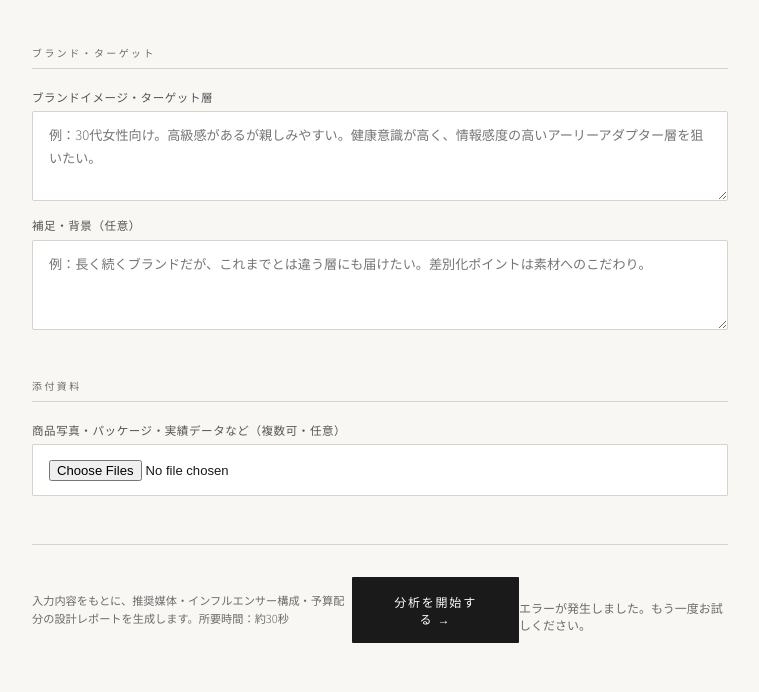
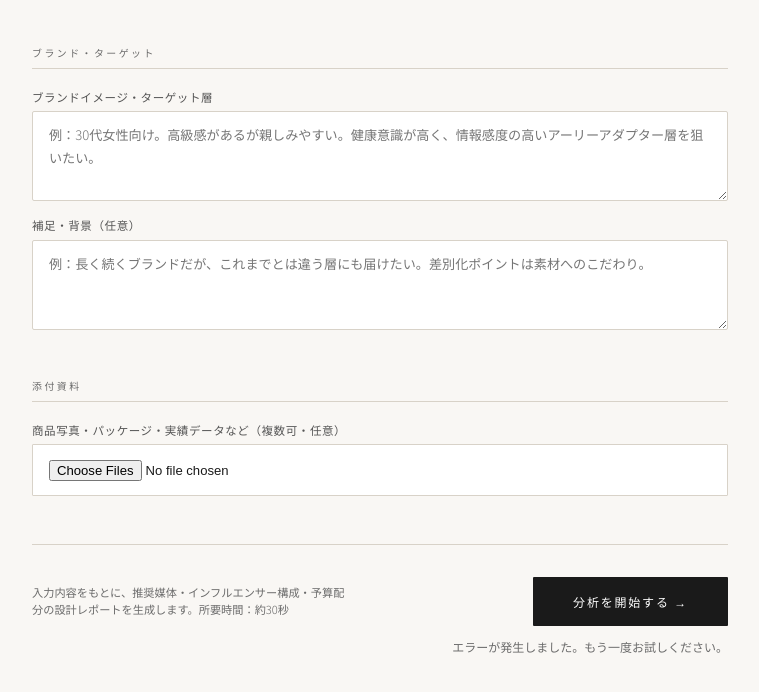
Before and after one commit to oshman1967/fire-source, a plain HTML site: page pr_input_mockup.html in a window 1280 px wide. Both pictures are taken after a click on the button "分析を開始する →". Shown: the part 1139-1831 px from the top of the page, without its empty margins (260-1019 px from the left). Drawn offline with nearby package versions, Linux system fonts and the light colour scheme; no server answers.

Commit message:
Adjust loading message display style in HTML

```diff
--- a/pr_input_mockup.html
+++ b/pr_input_mockup.html
@@ -409,12 +409,13 @@
     </div>
   </div>
 
-  <div class="submit-area">
+    <div class="submit-area">
     <p class="submit-note">
       入力内容をもとに、推奨媒体・インフルエンサー構成・予算配分の設計レポートを生成します。所要時間：約30秒
     </p>
         <button id="analyzeBtn" class="submit-btn" style="border:none; cursor:pointer;">分析を開始する →</button>
-    <div id="loadingMsg" style="display:none; font-size:0.75rem; color:var(--ink-light); margin-top:0.75rem;">解析中です…(約30秒)</div>
+  </div>
+  <div id="loadingMsg" style="display:none; font-size:0.75rem; color:var(--ink-light); margin-top:0.75rem; text-align:right;">解析中です…(約30秒)</div>
 
     <script>
     document.getElementById("analyzeBtn").addEventListener("click", async () => {
```
